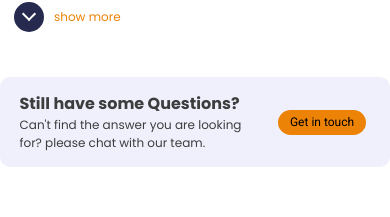
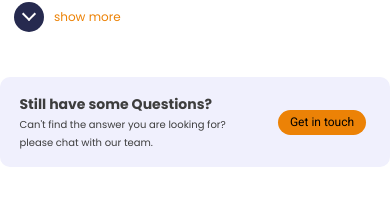
Before and after one commit to TM-Simeon/Phone-repair-app, a React (Create React App) app: page /support in a window 390 px wide. Shown: the part 798-1015 px from the top of the page. Built offline with nearby package versions, Linux system fonts and the light colour scheme.

Commit message:
correct mobile view overflow

```diff
--- a/src/components/supportmobile.css
+++ b/src/components/supportmobile.css
@@ -86,7 +86,7 @@
 	}
 	.more-questions{
 		background: #F0F0FD;
-		min-width: 390px;
+		min-width: 100%;
 		margin: 16px 0px 51px 0px;
 		margin-top: 24px;
 		border-radius: 10px;
@@ -94,16 +94,17 @@
 		display: flex;
 		align-items: center;
 		justify-content: space-between;
+		/*display: none;*/
 	}
 	#more-questions-text{
 		display: inline-block;
 		margin-left: 5%;
-		font-size: 12px;
+		font-size: 10px;
 	}
 	#more-questions-text h3{
 		font-family: poppins;
 		font-weight: 700;
-		font-size: 16px;
+		font-size: 14px;
 		line-height: 24px;
 		display: inline-block;
 		max-width: 224px;
@@ -114,7 +115,7 @@
 		width: 224px;
 		font-family: poppins;
 		font-weight: 400;
-		font-size: 12px;
+		font-size: 10px;
 		line-height: 18px;
 		color: #3D3D3D;
 	}
```
